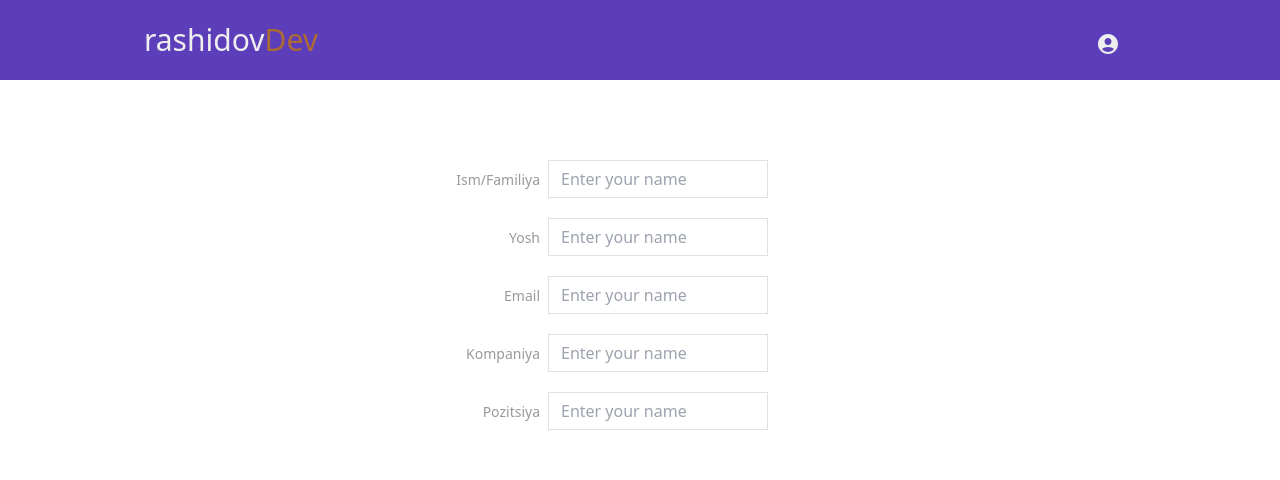
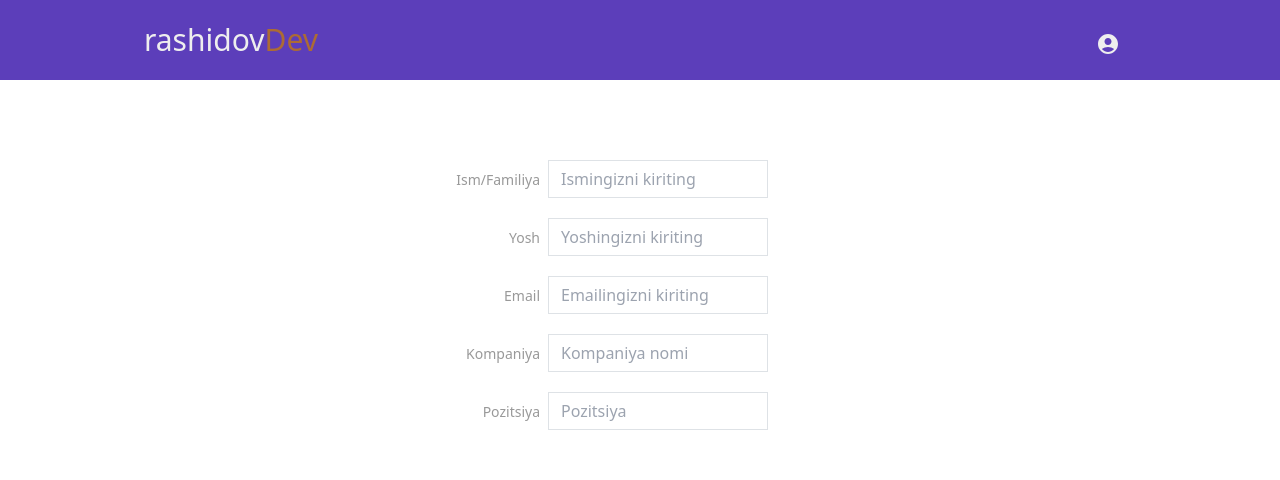
Before and after one commit to rashidovDev/todo-app, a React (Create React App) app: page /addlist in a window 1280 px wide. Shown: the top 480 px of the page. Built offline with nearby package versions, Linux system fonts and the light colour scheme.

Commit message:
fixed inputs

```diff
--- a/src/components/list/AddList.jsx
+++ b/src/components/list/AddList.jsx
@@ -35,11 +35,11 @@ const AddList = () => {
   return (
     <div className=' mt-20 md:text-center'>
         <form onSubmit={addDeveloper}>
-        <MyInput  name="Ism/Familiya" placeholder="Enter your name" type="text" value={name} setValue={setName}/>
-        <MyInput name="Yosh" placeholder="Enter your name" type="text" value={age} setValue={setAge}/>
-        <MyInput name="Email" placeholder="Enter your name" type="text" value={email} setValue={setEmail}/>
-        <MyInput name="Kompaniya" placeholder="Enter your name" type="text" value={company} setValue={setCompany}/>
-        <MyInput name="Pozitsiya" placeholder="Enter your name" type="text" value={position} setValue={setPosition}/>
+        <MyInput  name="Ism/Familiya" placeholder="Ismingizni kiriting" type="text" value={name} setValue={setName}/>
+        <MyInput name="Yosh" placeholder="Yoshingizni kiriting" type="text" value={age} setValue={setAge}/>
+        <MyInput name="Email" placeholder="Emailingizni kiriting" type="text" value={email} setValue={setEmail}/>
+        <MyInput name="Kompaniya" placeholder="Kompaniya nomi" type="text" value={company} setValue={setCompany}/>
+        <MyInput name="Pozitsiya" placeholder="Pozitsiya" type="text" value={position} setValue={setPosition}/>
         <div className='absolute bottom-5 right-2 md:right-[14] flex w-[300px] justify-center'>
             <Link to="/" className='pr-2'>
             <MyButton icon={<XCircle size={16}/>} class="cancel">
```
